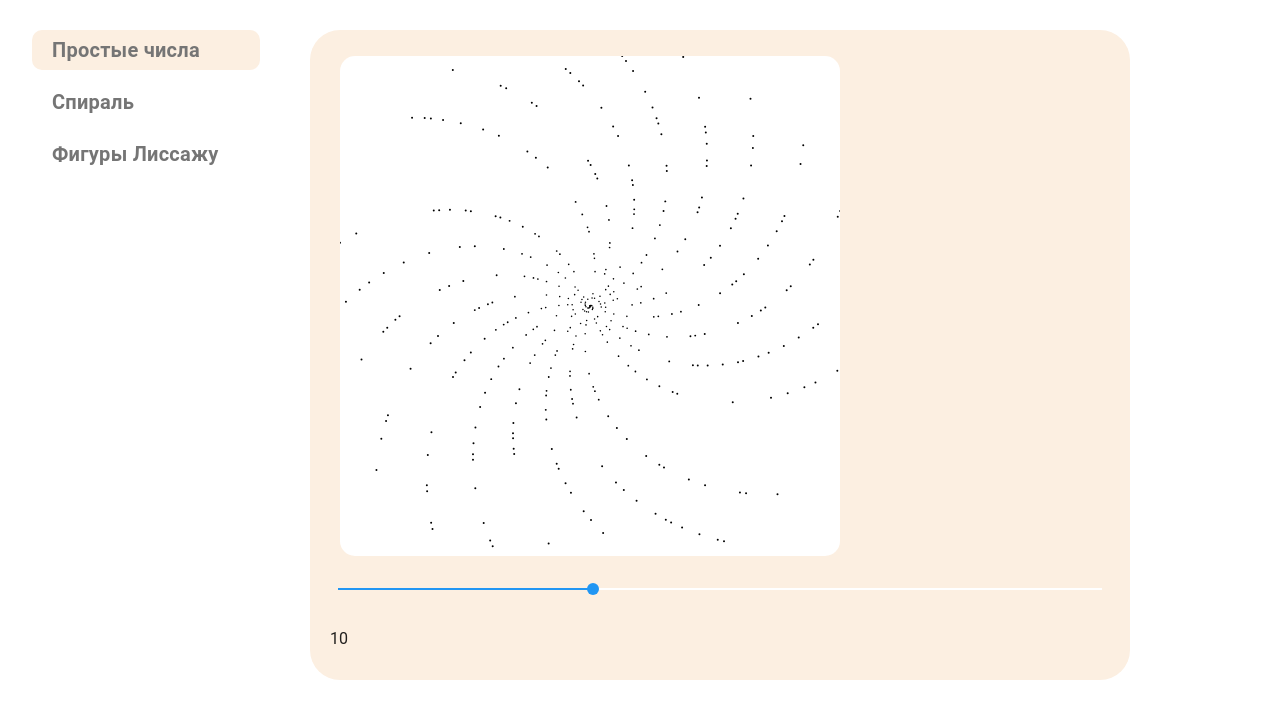
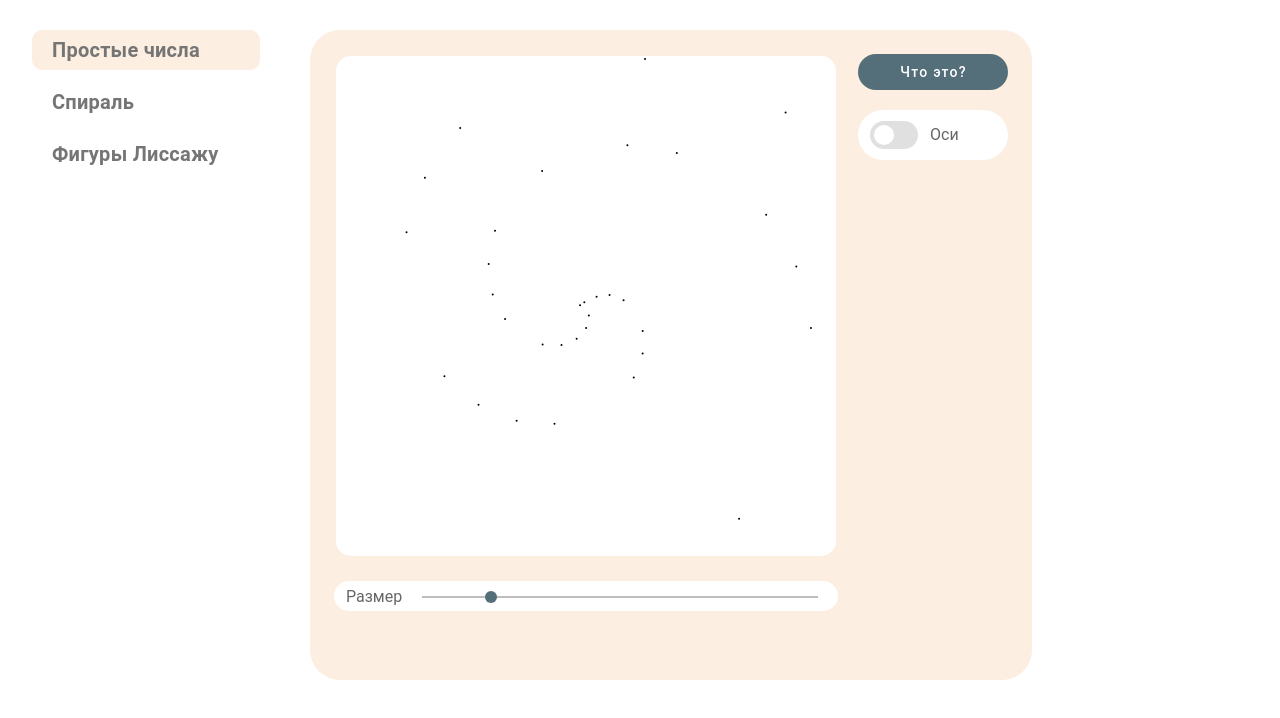
Before and after one commit to gimmelpark/vue-d3, a Vue app: page /#/prime-numbers in a window 1280 px wide. Shown: the top 718 px of the page. Built offline with nearby package versions, Linux system fonts and the light colour scheme.

Commit message:
prime numbers page

```diff
--- a/src/components/Content/Content.vue
+++ b/src/components/Content/Content.vue
@@ -1,6 +1,6 @@
 <template>
-  <div class="flex-grow-1">
-    <div class="content background1 px-5 py-4" v-if="showContent">
+  <div class="">
+    <div class="content background1" v-if="showContent">
       <RouterView />
     </div>
   </div>
@@ -23,6 +23,7 @@ export default {
   min-height: calc(100vh - 150px);
   margin: 30px 150px 0 10px;
   border-radius:  30px;
+    overflow: hidden;
 }
 .svg-container{
   background-color: #ffffff;
--- a/src/components/Content/PrimeNumbers/PrimeNumbers.vue
+++ b/src/components/Content/PrimeNumbers/PrimeNumbers.vue
@@ -1,15 +1,58 @@
 <template>
-    <div>
+    <div class="d-flex pa-4" style="position: relative;">
+        <div :style="`width: ${size.width + 20}px;`">
             <div id="svg"></div>
-        <div>
+            <div class="ma-2 px-3 scale-slider">
                 <v-slider :min="minScaleSlider"
                           :max="maxScaleSlider"
                           v-model="scaleSliderValue"
                           @change="onScaleSliderCgange"
-                      color="blue"
+                          color="grey lighten-1"
+                          track-color="grey lighten-1"
+                          thumb-color="blue-grey darken-1"
+                          label="Размер"
                 ></v-slider>
-            {{ scale }}
             </div>
+        </div>
+        <div class="control-block mt-2 ml-3 mr-2 d-flex flex-column justify-start">
+            <v-btn depressed
+                   rounded
+                   color="blue-grey darken-1"
+                   class="white--text"
+                   @click="onHintBtnClick"
+                   style="text-transform: none;"
+            >Что это?</v-btn>
+            <div class="mb-2 mt-5 d-flex flex-column justify-center">
+                <v-switch inset
+                          v-model="showAxes"
+                          label="Оси"
+                          hide-details
+                          class="mt-0 ml-4 pt-0"
+                          @change="onShowAxesSwitch"
+                          color="blue-grey darken-1"></v-switch>
+            </div>
+        </div>
+        <v-overlay absolute :value="showOverlay"
+                   opacity="0.8"
+                   class="d-flex flex-column justify-start"
+        >
+            <div class="d-flex flex-column justify-start" style="width: 722px;">
+                <v-btn @click="onHintBtnClick"
+                       depressed
+                       rounded
+                       color="amber lighten-5"
+                       class="grey--text text--darken-3 align-self-end mt-6 mr-6"
+                       style="width: 150px; text-transform: none;"
+                >Закрыть</v-btn>
+
+                <div class="text-center" style="margin-top: 180px;">
+                    <p>То, что вы видите - множество точек в полярной системе координат.</p>
+                    <p>Угол и радиус каждой точки - простое число.</p>
+                    <p>При отдалении они образуют интересные узоры.</p>
+                </div>
+            </div>
+
+        </v-overlay>
     </div>
 </template>
 
@@ -65,8 +108,9 @@ const draw = function (dotsGroups, numbers, scale, h, w, groupSize = 100) {
 
     let groupId = 0
 
+    dotsGroups.forEach( group => {group.actual = false})
+
     const drawPack = function (restData) {
-
         const groupData = restData.slice(0, groupSize)
 
         const dotsCoordinates = groupData.map(num => [...polarToDecart(num, num / scale), num / scale])
@@ -77,6 +121,7 @@ const draw = function (dotsGroups, numbers, scale, h, w, groupSize = 100) {
 
         group.exit().remove()
 
+        const drawNew = function (groupId) {
             group.enter()
                 .append('circle')
                 .attr('class', `dot-${groupId}`)
@@ -85,17 +130,23 @@ const draw = function (dotsGroups, numbers, scale, h, w, groupSize = 100) {
                 .attr('cx', (d) => d[0])
                 .attr('cy', (d) => d[1])
                 .attr('r', (d) => getSize(d[2]));
+        }.bind(this, groupId)
+
+        setTimeout( drawNew, 0 )
 
         group.transition()
             .attr('cx', (d) => d[0])
             .attr('cy', (d) => d[1])
             .attr('r', (d) => getSize(d[2]));
 
-        if (!dotsGroups.some( el => el.groupId === groupId )) {
+        if (!dotsGroups.some( group => group.groupId === groupId )) {
             dotsGroups.push({
                 group,
                 groupId,
+                actual: true,
             })
+        } else {
+            dotsGroups.find( group => group.groupId === groupId ).actual = true
         }
 
         groupId++
@@ -106,20 +157,90 @@ const draw = function (dotsGroups, numbers, scale, h, w, groupSize = 100) {
             return 0;
         }
 
-        setTimeout(drawPack(restData), 0)
+        drawPack(restData)
 
     }
 
     drawPack(numbersPacks)
 
-    console.log(dotsGroups, dotsGroups.findIndex( group => group.groupId === groupId - 1))
-    dotsGroups.slice(dotsGroups.findIndex( group => group.groupId === groupId - 1))
+    dotsGroups.filter( group => !group.actual )
         .forEach( group => {
-            d3.selectAll(`.dot-${groupId - 1}`)
+            d3.selectAll(`.dot-${group.groupId}`)
             .remove();
     })
-    return dotsGroups.slice(0, dotsGroups.findIndex( group => group.groupId === groupId - 1))
+    return dotsGroups.filter( group => group.actual )
 
+}
+
+const drawAxes = function (scale, h, w) {
+    const axesColor = '#7c7c7c'
+   /* const axesStepsSizes = [
+        [1, 50],
+        [10, 500],
+        [100, 5000],
+        [1000, 5000],
+    ]
+
+    const axeCirclesRadiuses = [];
+    const stepSize = axesStepsSizes.find( el => el[0] >= scale)[1]
+    let step = 1
+    while (step * stepSize / scale < .5 * Math.sqrt(h * h + w * w)) {
+        axeCirclesRadiuses.push(step * stepSize)
+        step++
+    }
+
+    const circles = d3.select('.svg-container')
+        .selectAll('.axes-circle');
+
+    circles.data(axeCirclesRadiuses).exit().remove();
+
+    circles.data(axeCirclesRadiuses).enter()
+        .append('circle')
+            .attr('r', d => d / scale)
+            .attr('cx', w / 2)
+            .attr('cy', h / 2)
+            .attr('class', '.axes-circle')
+            .attr('stroke', axesColor)
+            .attr('stroke-width', .5)
+            .attr('fill', 'none');
+
+    circles.data(axeCirclesRadiuses).transition()
+        .attr('r', d => d / scale);*/
+
+    const axeCircle = (r) => {
+        d3.select('.svg-container').append('circle')
+            .attr('r', r)
+            .attr('cx', w / 2)
+            .attr('cy', h / 2)
+            .attr('class', 'axes')
+            .attr('stroke', axesColor)
+            .attr('stroke-width', .5)
+            .attr('fill', 'none')
+    }
+
+    axeCircle(Math.max(h, w) / 2)
+    axeCircle(Math.max(h, w) / 4)
+
+    const axeLine = (p1, p2) => {
+        d3.select('.svg-container').append('line')
+            .attr('x1', p1[0])
+            .attr('y1', p1[1])
+            .attr('x2', p2[0])
+            .attr('y2', p2[1])
+            .attr('class', 'axes')
+            .attr('stroke', axesColor)
+            .attr('stroke-width', .5)
+    }
+
+    axeLine([0, h / 2], [w, h / 2])
+    axeLine([w / 2, 0], [w / 2, h])
+    axeLine([0, h], [w, 0])
+    axeLine([0, 0], [w, h])
+
+}
+
+const hideAxes = function () {
+    d3.selectAll('.axes').remove()
 }
 
 export default {
@@ -129,12 +250,14 @@ export default {
             width: 500,
             height: 500,
         },
-        scale: 10,
+        scale: .5,
         scaleSliderValue: undefined,
-        minScale: 1,
+        minScale: .1,
         maxScale: 1000,
         numbers: [],
         groups: [],
+        showAxes: false,
+        showOverlay: false,
     }),
     created() {
         this.scaleSliderValue = Math.log10(this.scale) * 100
@@ -146,21 +269,7 @@ export default {
             .attr('height', this.size.height)
             .attr('class', 'svg-container')
 
-        // d3.select('.svg-container').append('line')
-        //     .attr('x1', 0)
-        //     .attr('x2', this.size.width)
-        //     .attr('y1', this.size.height / 2)
-        //     .attr('y2', this.size.height / 2)
-        //     .attr('stroke', '#7c7c7c')
-        //     .attr('stroke-width', .5)
-        //
-        // d3.select('.svg-container').append('line')
-        //     .attr('y1', 0)
-        //     .attr('y2', this.size.height)
-        //     .attr('x1', this.size.width / 2)
-        //     .attr('x2', this.size.width / 2)
-        //     .attr('stroke', '#7c7c7c')
-        //     .attr('stroke-width', .5)
+        if (this.showAxes) drawAxes (this.scale, this.size.height, this.size.width)
 
         this.groups = draw(this.groups, this.numbers, this.scale, this.size.height, this.size.width)
     },
@@ -175,10 +284,21 @@ export default {
     methods: {
         onScaleSliderCgange() {
             this.scale = (10 ** (this.scaleSliderValue / 100));
+        },
+        onShowAxesSwitch() {
+            if (this.showAxes) {
+                drawAxes(this.scale, this.size.height, this.size.width)
+            } else {
+                hideAxes()
             }
+        },
+        onHintBtnClick () {
+            this.showOverlay = !this.showOverlay
+        },
     },
     watch: {
         scale: function (newScale, oldScale) {
+            // if (this.showAxes) drawAxes (this.scale, this.size.height, this.size.width)
             setTimeout(() => {
                 this.numbers = calculateNumbers(this.numbers, this.scale, Math.max(this.size.width, this.size.height))
                 setTimeout(() => {
@@ -191,5 +311,17 @@ export default {
 </script>
 
 <style scoped>
-
+.scale-slider {
+    height: 30px;
+    background-color: #ffffff;
+    border-radius: 15px;
+}
+.control-block {
+    width: 150px;
+}
+.control-block > div {
+    height: 50px;
+    border-radius: 25px;
+    background-color: #ffffff;
+}
 </style>
```
Lines whose indentation alone changed are shown as unchanged.
